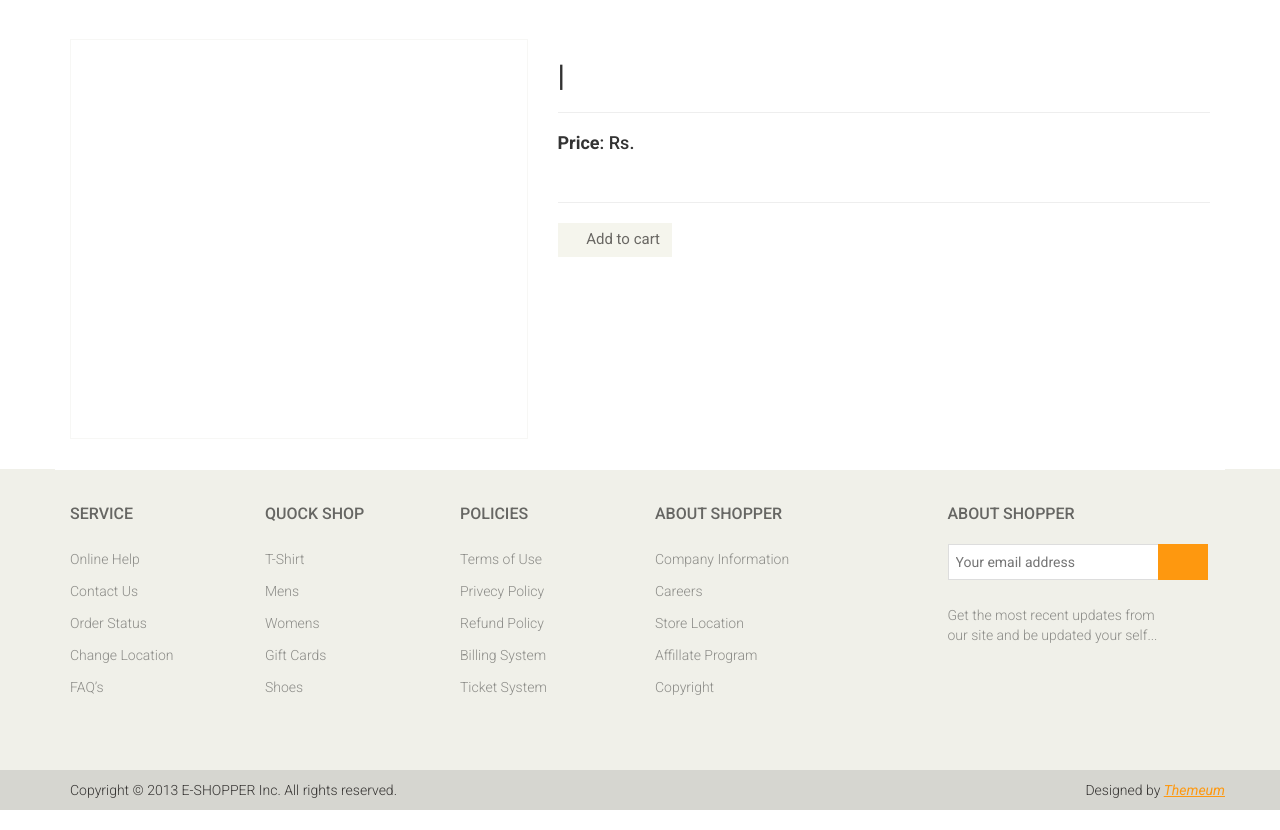
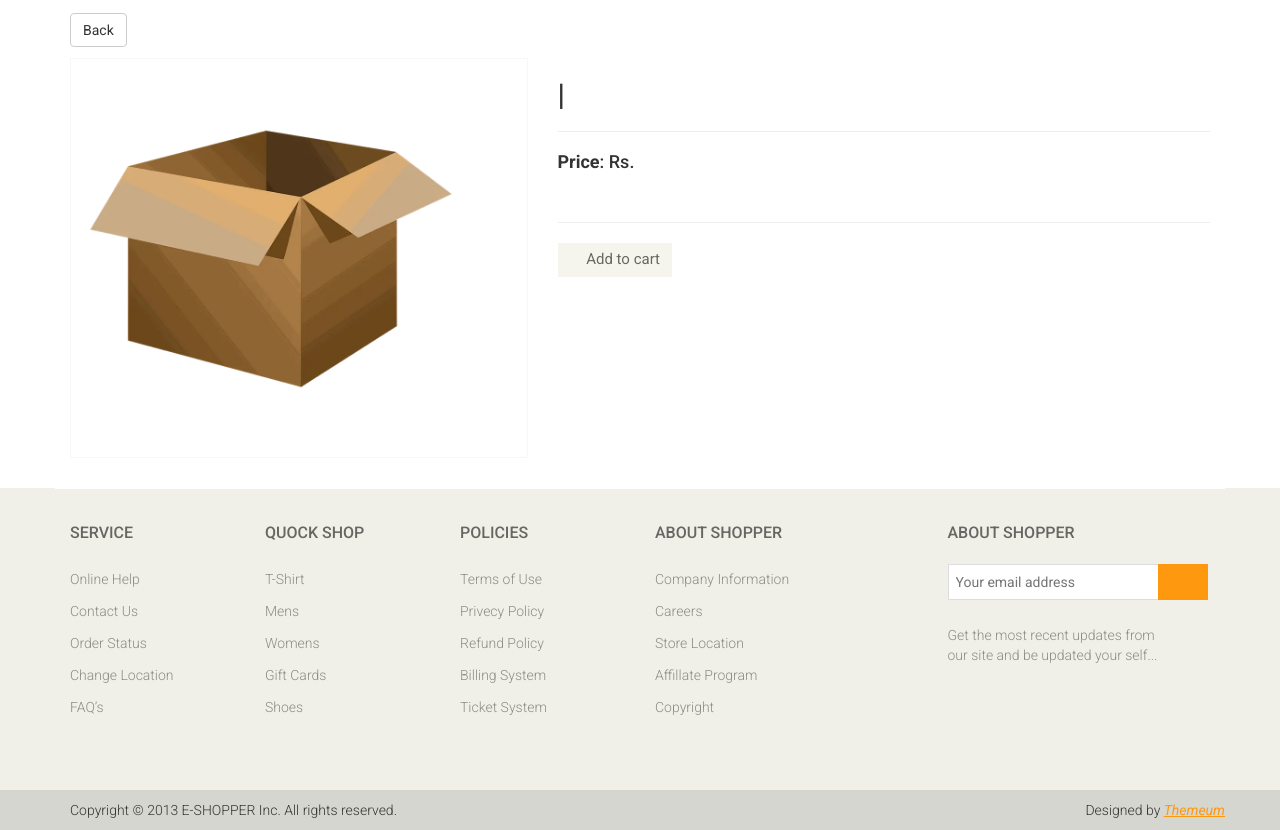
Before and after one commit to prakashtaz0091/NeShop, a Django app: template shop/templates/shop/product_detail.html in a window 1280 px wide. Shown: the part 128-958 px from the top of the page. Run offline with Django 5.2, Linux system fonts and the light colour scheme; the template is opened without the code that fills it, so the values that code supplies are empty; some web fonts are replaced.

Commit message:
product detail

```diff
--- a/shop/templates/shop/product_detail.html
+++ b/shop/templates/shop/product_detail.html
@@ -13,12 +13,24 @@
 
 
 {% block content %}
-    <div class="container " style="margin-top: 3%;">
+
+    <div class="container" style="margin-top: 1%;">
+        <div class="row" style="margin-bottom: 1%;">
+            <div class="col-md-12">
+                <a href="{% url 'shop_view' %}">
+                    <button class="btn btn-default" style="float: left;">Back</button>
+                </a>
+            </div>
+        </div>
         <div class="row">
             <div class="col-md-5">
                 <div class="product-image-wrapper">
+                <!-- <img src="{{ product.images.all.0.image.url }}" alt="" /> -->
+                {% if product.images.all %}
                 <img src="{{ product.images.all.0.image.url }}" alt="" />
-
+                {% else %}
+                <img src="{% static 'shop/images/default_product.webp' %}" alt="" />
+                {% endif %}
                 </div>
             </div>
             <div class="col-md-7">
```
